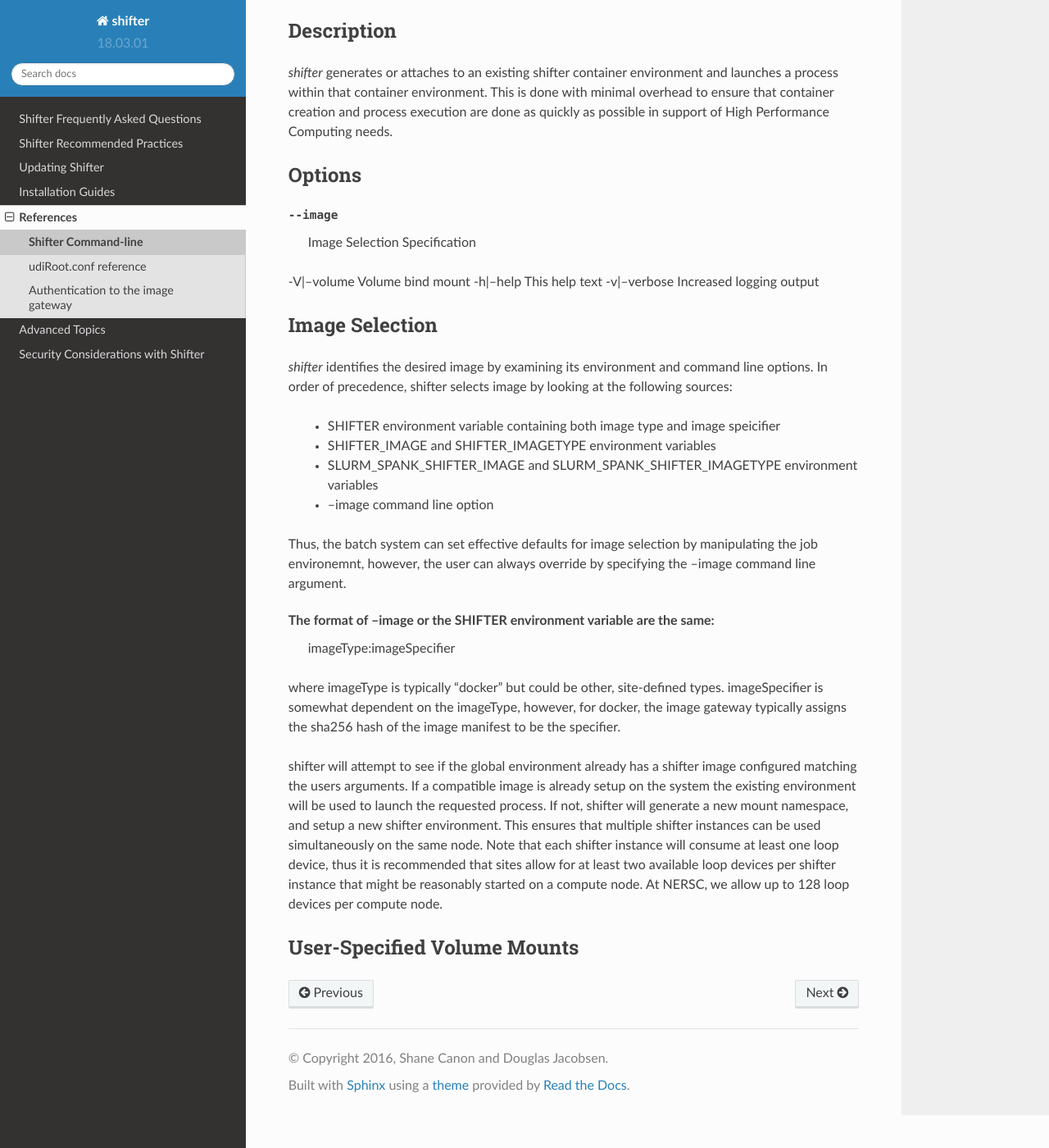
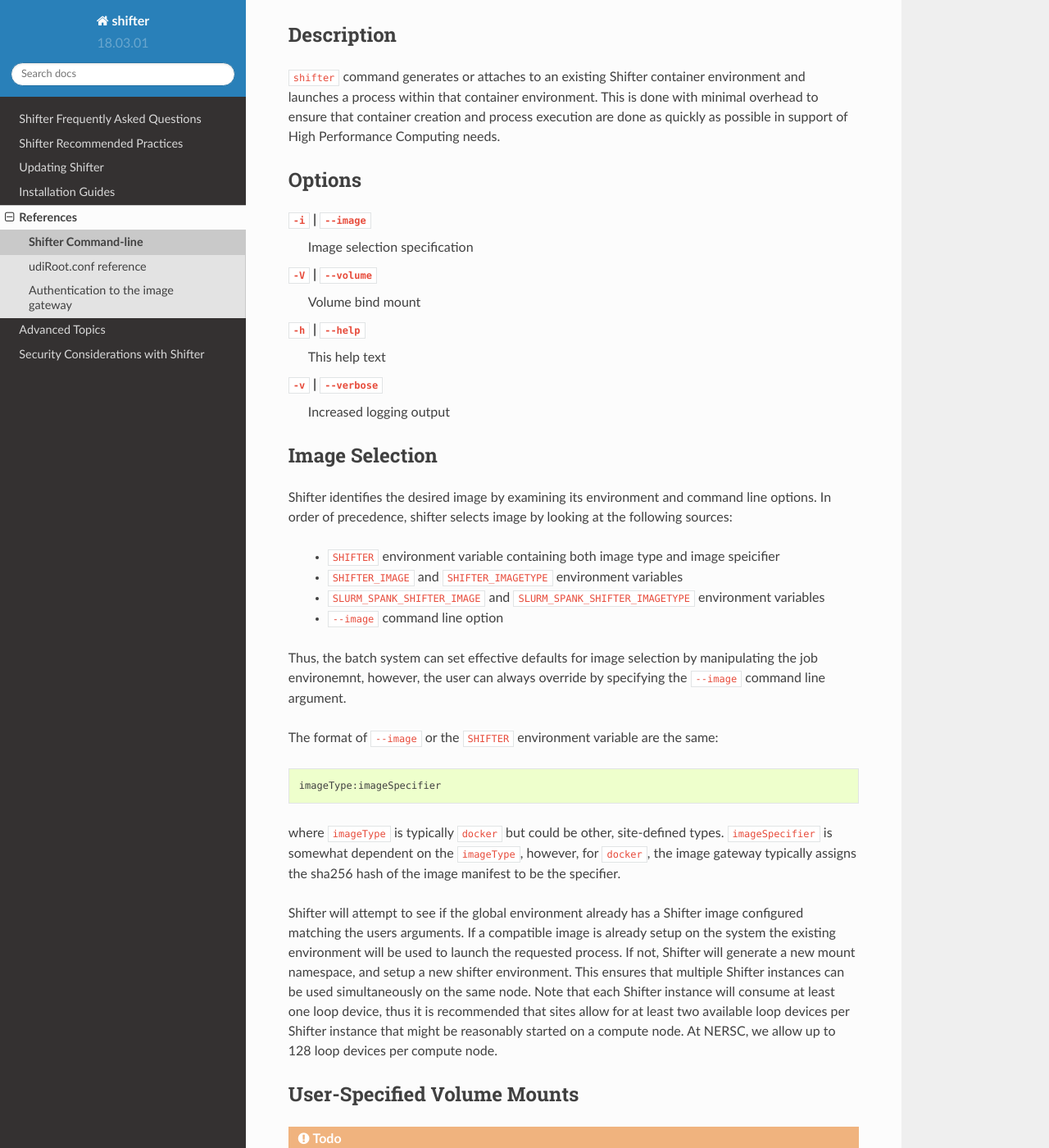
Before and after one commit to NERSC/shifter, a Sphinx documentation site: the page built from doc/command/shifter.rst, in a window 1280 px wide and 1400 px high, scrolled down 243 px. Shown: the whole window at 82% size. Built offline with Sphinx 7.4.7 and the Read the Docs theme 2.0.0, drawn with Linux system fonts in a browser that asks for light colours; some of the changed lines change nothing that is shown; some of the changed text lies outside the part shown.

Commit message:
Update documentation for the shifter command

```diff
--- a/doc/command/shifter.rst
+++ b/doc/command/shifter.rst
@@ -1,56 +1,66 @@
-shifter
-=======
+.. _shifter-command:
+
+``shifter`` command
+===================
 
 Synopsis
 --------
-*shifter* [options] _command_ [command options]
+*shifter* [options] *command* [command options]
 
 Description
 -----------
-*shifter* generates or attaches to an existing shifter container environment
+``shifter`` command generates or attaches to an existing Shifter container environment
 and launches a process within that container environment.  This is done with
 minimal overhead to ensure that container creation and process execution are
 done as quickly as possible in support of High Performance Computing needs.
 
 Options
 -------
---image       Image Selection Specification
--V|--volume   Volume bind mount
--h|--help     This help text
--v|--verbose  Increased logging output
+
+``-i`` \| ``--image``
+   Image selection specification
+``-V`` \| ``--volume``
+   Volume bind mount
+``-h`` \| ``--help``
+   This help text
+``-v`` \| ``--verbose``
+   Increased logging output
 
 Image Selection
 ---------------
-*shifter* identifies the desired image by examining its environment and command
+Shifter identifies the desired image by examining its environment and command
 line options.  In order of precedence, shifter selects image by looking at the
 following sources:
-   - SHIFTER environment variable containing both image type and image speicifier
-   - SHIFTER_IMAGE and SHIFTER_IMAGETYPE environment variables
-   - SLURM_SPANK_SHIFTER_IMAGE and SLURM_SPANK_SHIFTER_IMAGETYPE environment variables
-   - --image command line option
+   - ``SHIFTER`` environment variable containing both image type and image speicifier
+   - ``SHIFTER_IMAGE`` and ``SHIFTER_IMAGETYPE`` environment variables
+   - ``SLURM_SPANK_SHIFTER_IMAGE`` and ``SLURM_SPANK_SHIFTER_IMAGETYPE`` environment variables
+   - ``--image`` command line option
 
 Thus, the batch system can set effective defaults for image selection by manipulating
-the job environemnt, however, the user can always override by specifying the --image
+the job environemnt, however, the user can always override by specifying the ``--image``
 command line argument.
 
-The format of --image or the SHIFTER environment variable are the same:
+The format of ``--image`` or the ``SHIFTER`` environment variable are the same::
+
    imageType:imageSpecifier
 
-where imageType is typically "docker" but could be other, site-defined types.
-imageSpecifier is somewhat dependent on the imageType, however, for docker, the
+where ``imageType`` is typically ``docker`` but could be other, site-defined types.
+``imageSpecifier`` is somewhat dependent on the ``imageType``, however, for ``docker``, the
 image gateway typically assigns the sha256 hash of the image manifest to be
 the specifier.
 
-shifter will attempt to see if the global environment already has a shifter
+Shifter will attempt to see if the global environment already has a Shifter
 image configured matching the users arguments.  If a compatible image is already
 setup on the system the existing environment will be used to launch the
-requested process.  If not, shifter will generate a new mount namespace, and
-setup a new shifter environment.  This ensures that multiple shifter instances
-can be used simultaneously on the same node.  Note that each shifter instance
+requested process.  If not, Shifter will generate a new mount namespace, and
+setup a new shifter environment.  This ensures that multiple Shifter instances
+can be used simultaneously on the same node.  Note that each Shifter instance
 will consume at least one loop device, thus it is recommended that sites allow
-for at least two available loop devices per shifter instance that might be
+for at least two available loop devices per Shifter instance that might be
 reasonably started on a compute node.  At NERSC, we allow up to 128 loop
 devices per compute node.
 
 User-Specified Volume Mounts
 ----------------------------
+
+.. todo:: Add documendation for user-specified volume mounts.
--- a/doc/conf.py
+++ b/doc/conf.py
@@ -28,7 +28,7 @@
 # Add any Sphinx extension module names here, as strings. They can be
 # extensions coming with Sphinx (named 'sphinx.ext.*') or your custom
 # ones.
-extensions = []
+extensions = ['sphinx.ext.todo']
 
 # Add any paths that contain templates here, relative to this directory.
 templates_path = ['_templates']
@@ -101,7 +101,7 @@
 #keep_warnings = False
 
 # If true, `todo` and `todoList` produce output, else they produce nothing.
-todo_include_todos = False
+todo_include_todos = True
 
 
 # -- Options for HTML output ----------------------------------------------
```
